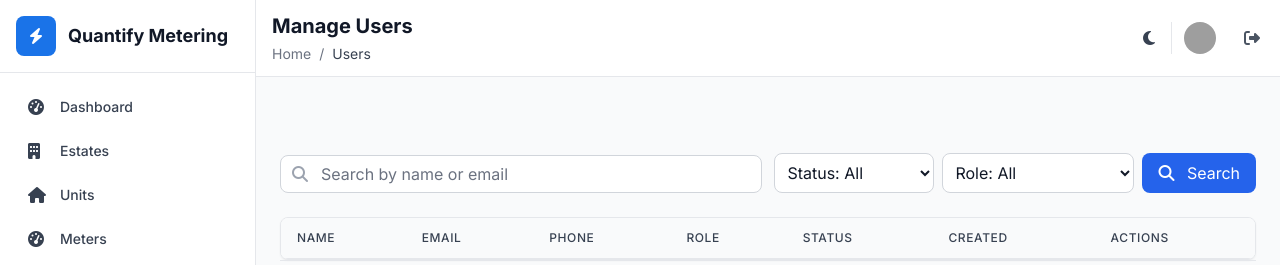
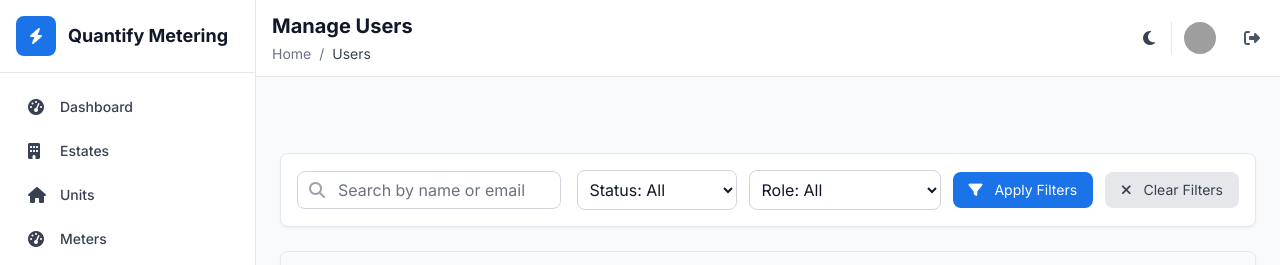
Before and after one commit to double-eye-za/QuantifyMeteringSystem, a Flask app: template app/templates/users/users.html in a window 1280 px wide. Shown: the top 265 px of the page. Run offline with Flask 3, Linux system fonts and the light colour scheme; the template is opened without the code that fills it, so the values that code supplies are empty; some libraries are stand-ins or nearby versions; grey boxes are pictures that could not be loaded.

Commit message:
style: update the layout of the users page filters section

```diff
--- a/app/templates/users/users.html
+++ b/app/templates/users/users.html
@@ -28,9 +28,12 @@ Manage Users
                         </div>
                     </div>
 
-      <div class="mb-6">
-      <form id="filters" class="mt-3 flex flex-col md:flex-row md:items-end gap-3" method="GET">
-        <div class="w-full md:flex-1 md:max-w-xl">
+      <!-- Filters Bar -->
+      <div class="bg-white dark:bg-gray-800 rounded-lg shadow-sm border border-gray-200 dark:border-gray-700 p-4 mb-6">
+        <form id="filters" method="GET">
+          <div class="flex flex-col lg:flex-row lg:items-center lg:justify-between gap-4">
+            <!-- Left side - Search -->
+            <div class="flex-1 max-w-md">
               <div class="relative">
                 <div class="absolute inset-y-0 left-0 pl-3 flex items-center pointer-events-none">
                   <i class="fa-solid fa-search text-gray-400 dark:text-gray-500"></i>
@@ -45,26 +48,55 @@ Manage Users
                 />
               </div>
             </div>
-        <div class="w-full md:w-auto flex items-end gap-2 md:ml-auto">
+
+            <!-- Right side - Filters and Buttons -->
+            <div class="flex items-center gap-3">
+              <!-- Status Filter -->
               <div class="w-full md:w-auto">
-            <select name="status" id="status" class="border border-gray-300 dark:border-gray-600 p-2 rounded-lg bg-white dark:bg-gray-700 text-gray-900 dark:text-gray-100 focus:outline-none focus:ring-2 focus:ring-blue-500 focus:border-blue-500 w-full md:w-40 transition-colors duration-200" aria-label="Filter by status">
+                <select
+                  id="statusFilter"
+                  name="status"
+                  class="border border-gray-300 dark:border-gray-600 p-2 rounded-lg bg-white dark:bg-gray-700 text-gray-900 dark:text-gray-100 focus:outline-none focus:ring-2 focus:ring-blue-500 focus:border-blue-500 w-full md:w-40 transition-colors duration-200"
+                  aria-label="Filter by status"
+                >
                   <option value="" {{ 'selected' if not current_filters.status else '' }}>Status: All</option>
                   <option value="active" {{ 'selected' if current_filters.status=='active' else '' }}>Status: Active</option>
                   <option value="disabled" {{ 'selected' if current_filters.status=='disabled' else '' }}>Status: Disabled</option>
                 </select>
               </div>
+
+              <!-- Role Filter -->
               <div class="w-full md:w-auto">
-            <select name="role_id" id="role_id" class="border border-gray-300 dark:border-gray-600 p-2 rounded-lg bg-white dark:bg-gray-700 text-gray-900 dark:text-gray-100 focus:outline-none focus:ring-2 focus:ring-blue-500 focus:border-blue-500 w-full md:w-48 transition-colors duration-200" aria-label="Filter by role">
+                <select
+                  id="roleFilter"
+                  name="role_id"
+                  class="border border-gray-300 dark:border-gray-600 p-2 rounded-lg bg-white dark:bg-gray-700 text-gray-900 dark:text-gray-100 focus:outline-none focus:ring-2 focus:ring-blue-500 focus:border-blue-500 w-full md:w-48 transition-colors duration-200"
+                  aria-label="Filter by role"
+                >
                   <option value="" {{ 'selected' if not current_filters.role_id else '' }}>Role: All</option>
                   {% for role in roles %}
                   <option value="{{ role.id }}" {{ 'selected' if current_filters.role_id==role.id|string else '' }}>{{ role.name }}</option>
                   {% endfor %}
                 </select>
               </div>
-          <button type="submit" class="px-4 py-2 bg-blue-600 hover:bg-blue-700 text-white rounded-lg transition-colors duration-200">
-            <i class="fa-solid fa-search mr-2"></i>
-            Search
+
+              <!-- Action Buttons -->
+              <button
+                type="button"
+                onclick="applyFilters()"
+                class="px-4 py-2 bg-primary hover:bg-blue-700 text-white rounded-lg text-sm transition-colors"
+              >
+                <i class="fas fa-filter mr-2"></i> Apply Filters
               </button>
+
+              <button
+                type="button"
+                onclick="clearFilters()"
+                class="px-4 py-2 bg-gray-200 dark:bg-gray-700 hover:bg-gray-300 dark:hover:bg-gray-600 text-gray-700 dark:text-gray-300 rounded-lg text-sm transition-colors"
+              >
+                <i class="fas fa-times mr-2"></i> Clear Filters
+              </button>
+            </div>
           </div>
         </form>
       </div>
@@ -833,5 +865,29 @@ function generateSecurePassword() {
     }
     return password;
         }
+
+
+    function applyFilters() {
+      const form = document.getElementById('filters');
+      form.submit();
+    }
+
+    function clearFilters() {
+
+      window.location.href = '/api/v1/users';
+    }
+
+    // Add Enter key support for search
+    document.addEventListener('DOMContentLoaded', function() {
+      const searchInput = document.getElementById('search');
+      if (searchInput) {
+        searchInput.addEventListener('keypress', function(e) {
+          if (e.key === 'Enter') {
+            e.preventDefault();
+            applyFilters();
+          }
+        });
+      }
+    });
     </script>
 {% endblock %}
```
Lines whose indentation alone changed are shown as unchanged.
